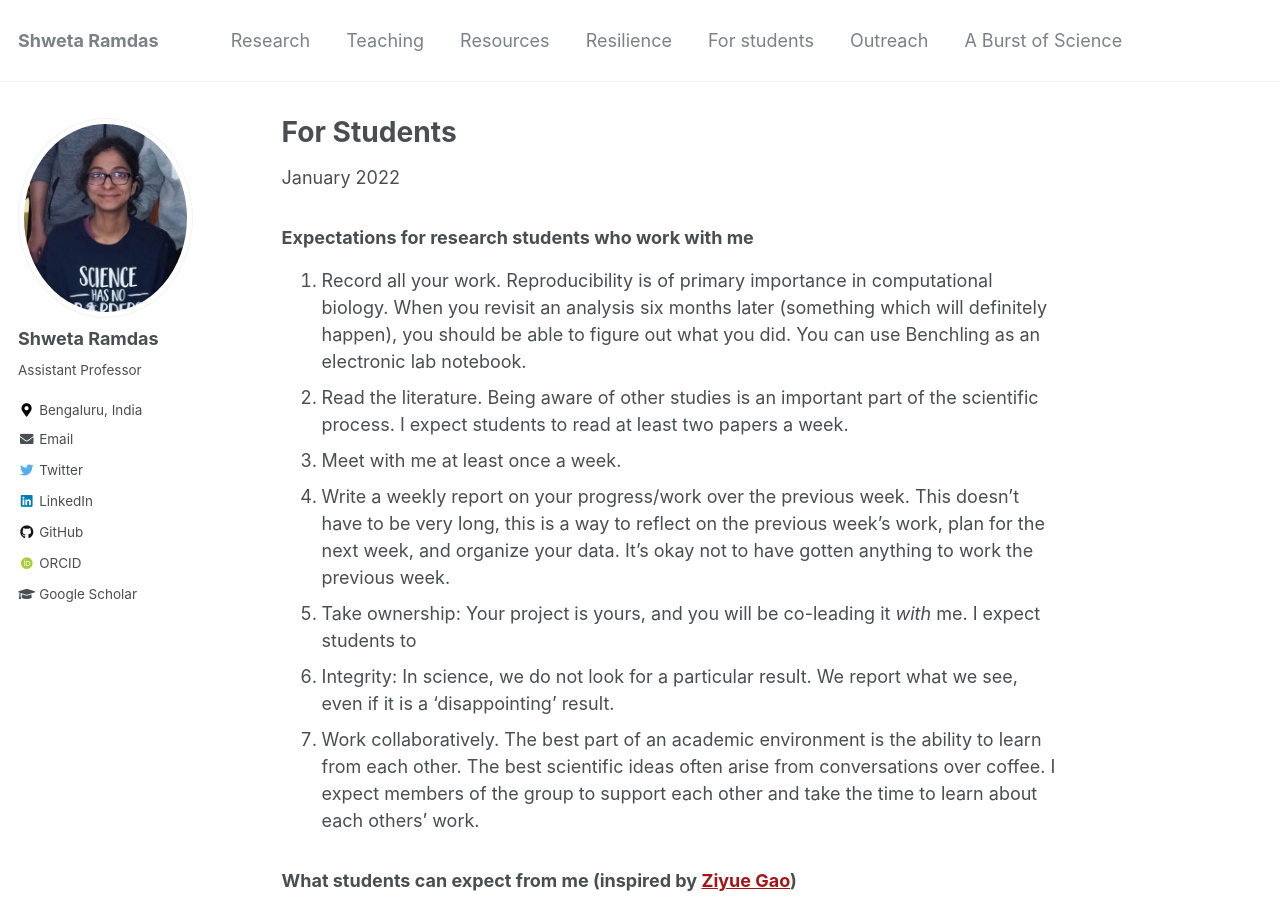
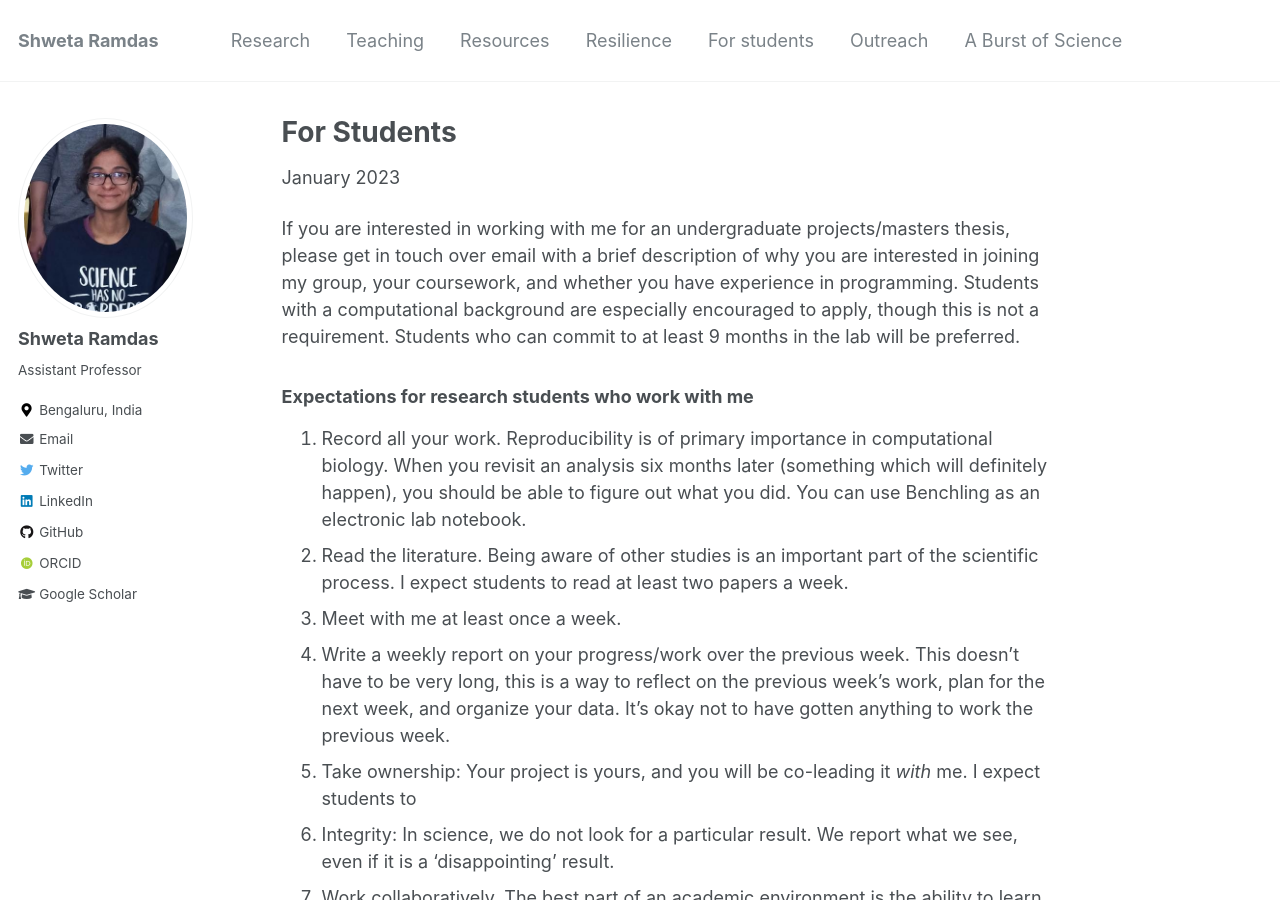
Before and after one commit to shwetaramdas/shwetaramdas.github.io, a Jekyll site: the page built from _pages/students.md, in a window 1280 px wide and 900 px high. Built offline with Jekyll 4.4.1, drawn with Linux system fonts in a browser that asks for light colours; some web fonts are replaced.

Commit message:
Update students.md

```diff
--- a/_pages/students.md
+++ b/_pages/students.md
@@ -5,7 +5,9 @@ permalink: /students/
 author_profile: true
 
 ---
-January 2022
+January 2023
+
+If you are interested in working with me for an undergraduate projects/masters thesis, please get in touch over email with a brief description of why you are interested in joining my group, your coursework, and whether you have experience in programming. Students with a computational background are especially encouraged to apply, though this is not a requirement. Students who can commit to at least 9 months in the lab will be preferred.
 
 ### Expectations for research students who work with me
 
```
